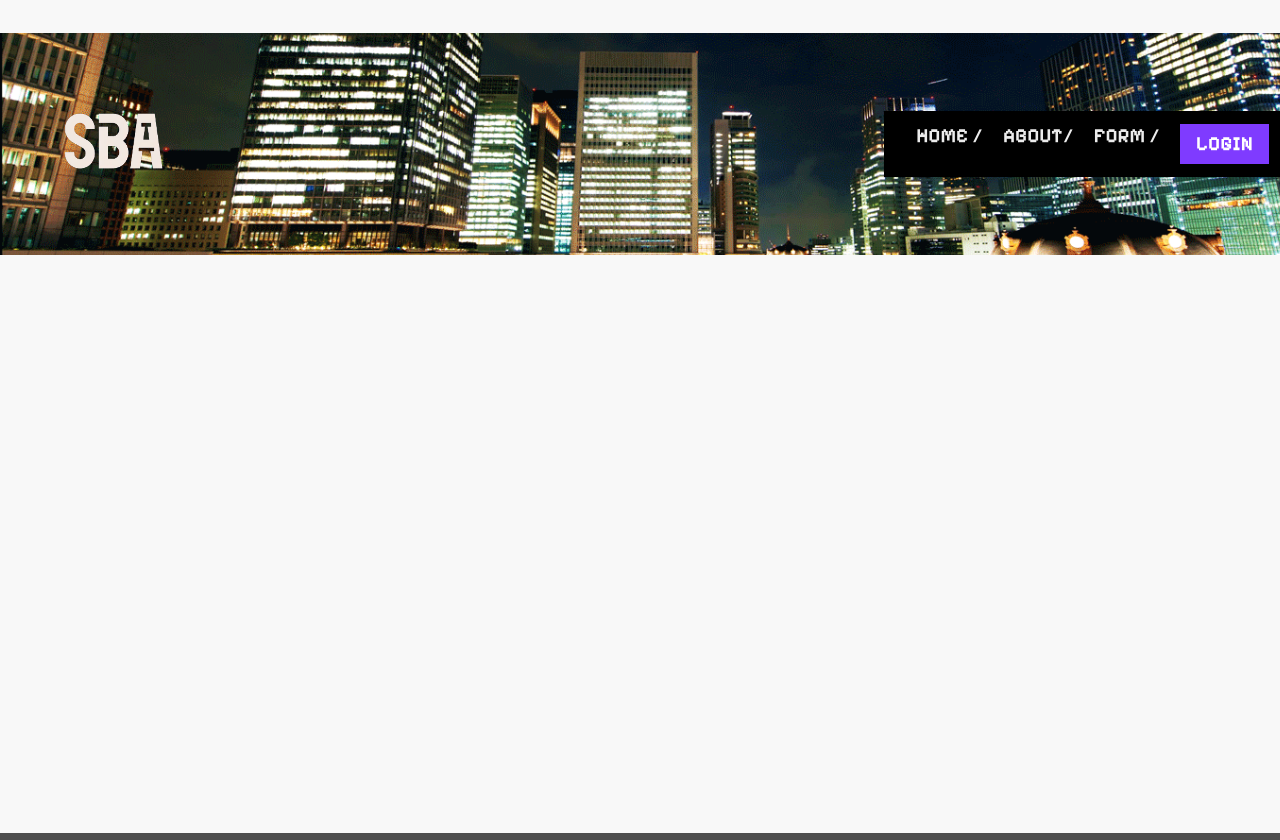
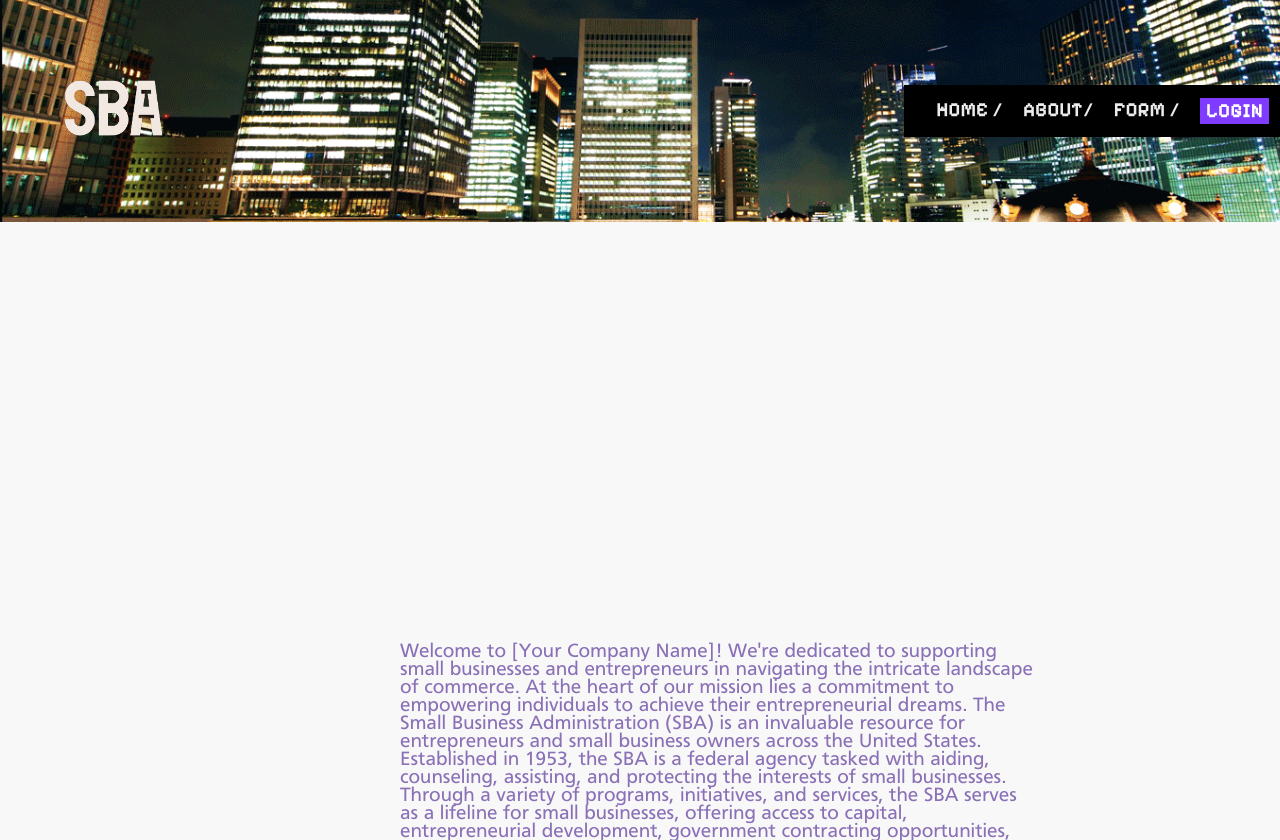
Before and after one commit to Memory77/sba, a Django app: page /about/ in a window 1280 px wide; the page is wider, and only the part inside the window is pictured. Shown: the top 840 px of that part. Run offline with Django 4.2, Linux system fonts and the light colour scheme; some libraries are stand-ins or nearby versions; grey boxes are pictures that could not be loaded.

Commit message:
dockerfile

```diff
--- a/main/templates/main/about_page.html
+++ b/main/templates/main/about_page.html
@@ -4,7 +4,18 @@
 {% block content %}
 
 <section id="about">
-    <h1>About page</h1>
+    <div class="about-content">
+        <h1>About us</h1>
+    <p>Welcome to [Your Company Name]! We're dedicated to supporting small businesses and entrepreneurs in navigating the intricate landscape of commerce. At the heart of our mission lies a commitment to empowering individuals to achieve their entrepreneurial dreams.
+
+        The Small Business Administration (SBA) is an invaluable resource for entrepreneurs and small business owners across the United States. Established in 1953, the SBA is a federal agency tasked with aiding, counseling, assisting, and protecting the interests of small businesses.
+
+        Through a variety of programs, initiatives, and services, the SBA serves as a lifeline for small businesses, offering access to capital, entrepreneurial development, government contracting opportunities, and advocacy support. Whether you're just starting out or looking to expand your existing enterprise, the SBA provides the tools, resources, and expertise needed to thrive in today's competitive marketplace.
+
+        Here at [Your Company Name], we work in tandem with the SBA to amplify their efforts and provide tailored solutions to meet the unique needs of small businesses. Our team is passionate about fostering growth, innovation, and sustainability within the small business community, and we're here to support you every step of the way on your entrepreneurial journey.
+
+        Join us as we embark on a collaborative venture to build a vibrant ecosystem where small businesses can flourish and dreams can become reality. Together, we're shaping the future of commerce and empowering the next generation of entrepreneurs. Welcome to the [Your Company Name] family! </p>
+    </div>
 </section>
 
 {% endblock content %}
--- a/static/sass/main.css
+++ b/static/sass/main.css
@@ -288,8 +288,26 @@ li {
   }
 }
 #about {
+  display: flex;
+  align-items: center;
+}
+
+.about-content h1 {
+  display: flex;
+  justify-content: center;
+  color: hsl(262, 32%, 58%);
+  font-size: 50px;
+  width: 50%;
+  padding: 50px;
+}
+
+.about-content p {
+  display: flex;
+  justify-content: center;
   color: rgb(138, 112, 182);
-  height: 100vh;
+  font-size: 20px;
+  width: 50%;
+  padding: 400px;
 }
 
 .formulaire {
--- a/static/sass/pages/_about.scss
+++ b/static/sass/pages/_about.scss
@@ -1,4 +1,19 @@
 #about{
-    color: rgb(138, 112, 182);
-    height: 100vh;
-}
+    display: flex;
+    align-items: center }
+
+.about-content h1 {
+    display: flex;
+    justify-content: center;
+    color: hsl(262, 32%, 58%);
+    font-size: 50px;
+    width: 50%;
+    padding: 50px }
+
+.about-content p {
+        display: flex;
+        justify-content: center;
+        color: rgb(138, 112, 182);
+        font-size: 20px;
+        width: 50%;
+        padding: 400px }
--- a/templates/includes/header.html
+++ b/templates/includes/header.html
@@ -21,8 +21,8 @@
           <li><a href="{% url "logout" %}">logout</a></li>
         {% else %}
           <li>
-              <button style="background-color: #7F3BFF; border: none; cursor: pointer; outline: none; padding: 0.5rem 1rem;">
-                  <a href="{% url "login" %}" style="color: #FFF; text-decoration: none;">login</a>
+          <button style="background-color: #7F3BFF; border: none; cursor: pointer; outline: none">
+          <a href="{% url "login" %}" style="color: #FFF; text-decoration: none;">login</a>
               </button>
         </li>
     {% endif %}
--- a/templates/registration/login.html
+++ b/templates/registration/login.html
@@ -9,8 +9,7 @@
 <section class="bg-gray-50 dark:bg-gray-900">
     <div class="flex flex-col items-center justify-center px-6 py-8 mx-auto md:h-screen lg:py-0">
         <a href="#" class="flex items-center mb-6 text-2xl font-semibold text-gray-900 dark:text-white">
-            <img class="w-8 h-8 mr-2" src="https://flowbite.s3.amazonaws.com/blocks/marketing-ui/logo.svg" alt="logo">
-            SBA
+            <img src="{% static "img/logo_white.png" %}" alt="logo">
         </a>
         <div class="w-full bg-white rounded-lg shadow dark:border md:mt-0 sm:max-w-md xl:p-0 dark:bg-gray-800 dark:border-gray-700">
             <div class="p-6 space-y-4 md:space-y-6 sm:p-8">
```
Also changed, not shown: 2 other files.
